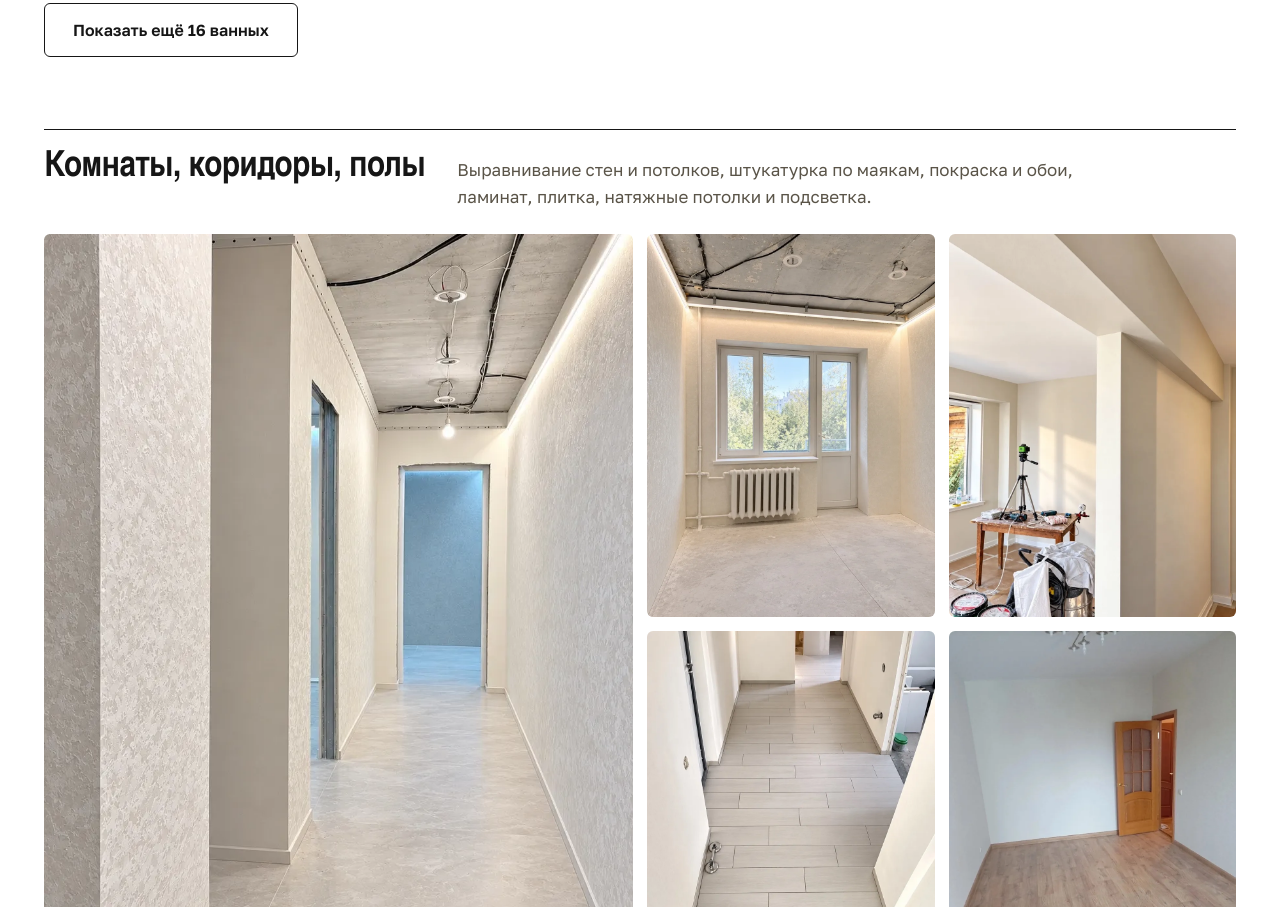
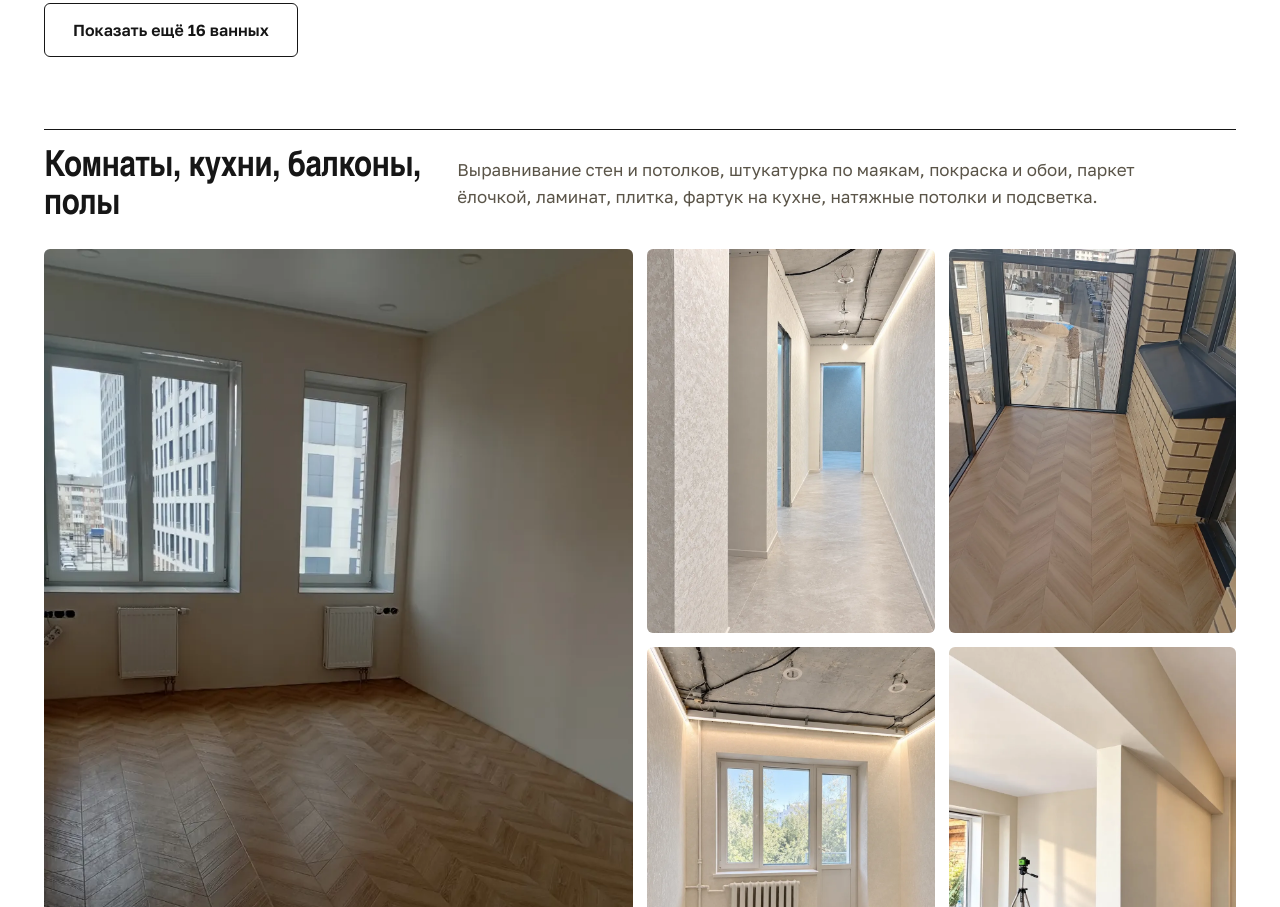
Before and after one commit to kseniia-schetnikova/nash-remont, a plain HTML site: page index.html in a window 1280 px wide. Shown: the part 3288-4195 px from the top of the page. Drawn offline with Linux system fonts and the light colour scheme; a web font is replaced by a local one.

Commit message:
Кухня, комната и балкон с ёлочкой; починены большие фото в галереях

```diff
--- a/index.html
+++ b/index.html
@@ -145,7 +145,7 @@ input[type=range]{width:100%;accent-color:var(--green);height:30px}
 .baths img{width:100%;height:100%;aspect-ratio:3/4;object-fit:cover}
 .baths .big{grid-column:span 2;grid-row:span 2}
 .baths .big.alt{grid-column:3/5}
-.baths .big{position:relative}
+.baths .big{position:relative;min-height:320px}
 .baths .big img{position:absolute;inset:0;aspect-ratio:auto}
 
 /* отзывы в телефонах */
@@ -183,7 +183,6 @@ input[type=range]{width:100%;accent-color:var(--green);height:30px}
 .faq details p{padding:0 56px 22px 0;color:var(--soft);max-width:40em}
 
 .gal-sub{font-size:36px}
-.rooms .big.alt{grid-column:auto}
 
 /* преимущества, плашки замера, галереи */
 .adv{background:var(--yellow);padding:56px 0}
@@ -308,6 +307,7 @@ footer a{color:#D3DED6}
   .works,.rev-grid{grid-template-columns:1fr 1fr}
   .team,.baths{grid-template-columns:1fr 1fr}
   .baths .big.alt{grid-column:span 2}
+  .baths .big{grid-row:span 1;aspect-ratio:4/5}
   .trust{grid-template-columns:1fr 1fr}
   .steps{grid-template-columns:1fr;padding:0 0 0 30px}
   .steps::before{left:5px;right:auto;top:0;bottom:0;width:2px;height:auto}
@@ -477,19 +477,20 @@ footer a{color:#D3DED6}
     </div>
     <button type="button" class="btn btn-line more-btn" id="moreBaths">Показать ещё 16 ванных</button>
     <div class="gal-head">
-      <h3 class="gal-sub">Комнаты, коридоры, полы</h3>
-      <p>Выравнивание стен и потолков, штукатурка по маякам, покраска и обои, ламинат, плитка, натяжные потолки и подсветка.</p>
+      <h3 class="gal-sub">Комнаты, кухни, балконы, полы</h3>
+      <p>Выравнивание стен и потолков, штукатурка по маякам, покраска и обои, паркет ёлочкой, ламинат, плитка, фартук на кухне, натяжные потолки и подсветка.</p>
     </div>
     <div class="baths rooms">
-      <figure class="big"><img src="img/r-corridor.webp" alt="Длинный коридор со светлыми стенами и подсветкой потолка" loading="lazy"></figure>
+      <figure class="big"><img src="img/r3-room-herring.webp" alt="Светлая комната с паркетом ёлочкой и двумя окнами" loading="lazy"></figure>
+      <figure><img src="img/r-corridor.webp" alt="Длинный коридор со светлыми стенами и подсветкой потолка" loading="lazy"></figure>
+      <figure><img src="img/r3-balcony-herring.webp" alt="Балкон с полом ёлочкой и панорамным остеклением" loading="lazy"></figure>
       <figure><img src="img/r-room-light.webp" alt="Комната со световой линией по периметру потолка" loading="lazy"></figure>
       <figure><img src="img/r-room-bright.webp" alt="Светлая комната после выравнивания и покраски стен" loading="lazy"></figure>
+      <figure class="big alt"><img src="img/r3-kitchen.webp" alt="Кухня: белые фасады, столешница под дерево, фартук из плитки под мрамор" loading="lazy"></figure>
       <figure><img src="img/r-hall-tile.webp" alt="Коридор с крупной плиткой под дерево" loading="lazy"></figure>
       <figure><img src="img/r-laminate.webp" alt="Комната с ламинатом и ровными стенами" loading="lazy"></figure>
       <figure><img src="img/r2-room-window.webp" alt="Комната с тёмным ламинатом и ровными стенами" loading="lazy"></figure>
       <figure><img src="img/r2-room-led.webp" alt="Комната со светодиодной подсветкой потолка" loading="lazy"></figure>
-      <figure><img src="img/r2-floor-tile.webp" alt="Пол из плитки под дерево" loading="lazy"></figure>
-      <figure><img src="img/r2-wall-tile.webp" alt="Стена, облицованная крупной плиткой" loading="lazy"></figure>
     </div>
   </div>
 </section>
```
Also changed, not shown: img/r2-floor-tile.webp (deleted), img/r2-wall-tile.webp (deleted), img/r3-balcony-herring.webp (added), img/r3-kitchen.webp (added), img/r3-room-herring.webp (added).
